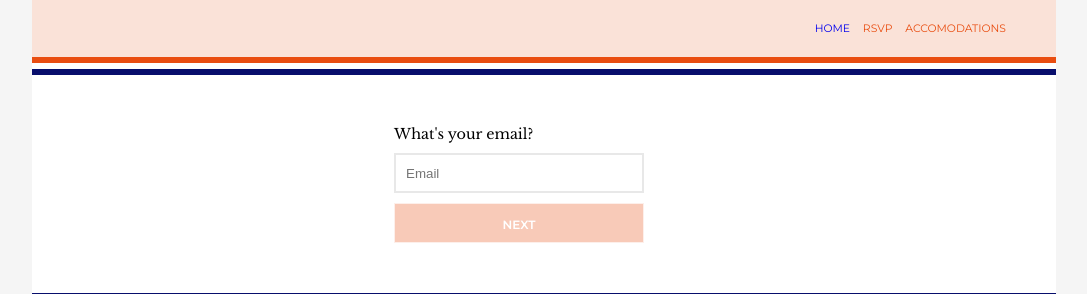
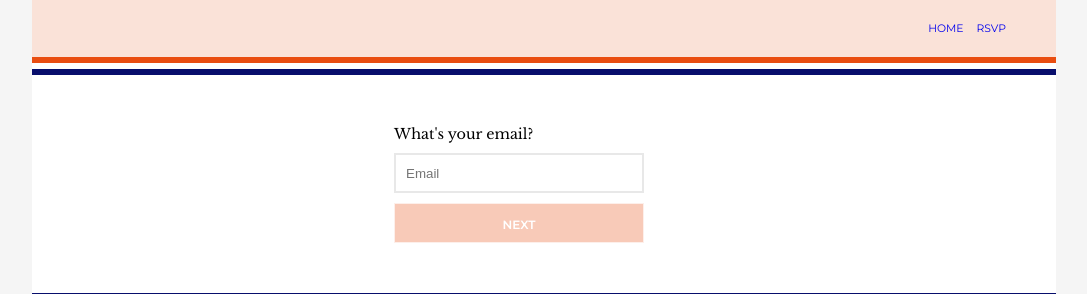
Before and after one commit to Jauny/wedding, a Flask app: template app/templates/rsvp.html in a window 1280 px wide. Shown: the top 294 px of the page, without its empty margins (96-1183 px from the left). Run offline with Flask 2, Linux system fonts and the light colour scheme; the template is opened without the code that fills it, so the values that code supplies are empty; parts of the project's set-up code (start-up, migrations or seed data) failed here and were passed over.

Commit message:
add rsvp link to header

```diff
--- a/app/templates/header.html
+++ b/app/templates/header.html
@@ -2,8 +2,7 @@
   <div class="menu">
     <ul>
       <li><a href="{{url_for('index')}}">home</a></li>
-      <li>rsvp</li>
-      <li>accomodations</li>
+      <li><a href="{{url_for('rsvp')}}">rsvp</a></li>
     </ul>
   </div>
   <div class="hr"></div>
```
